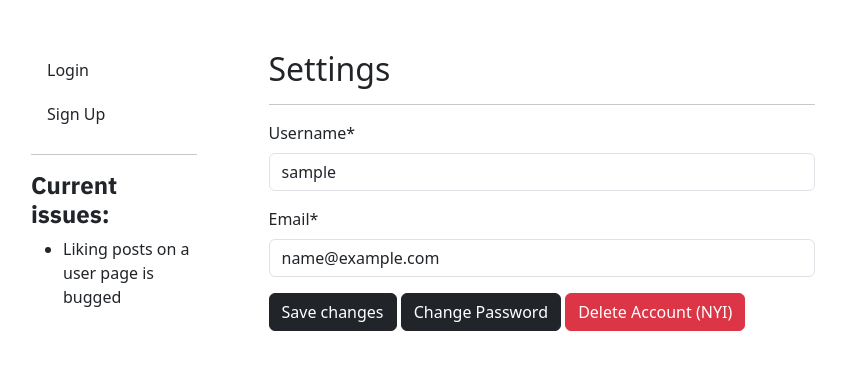
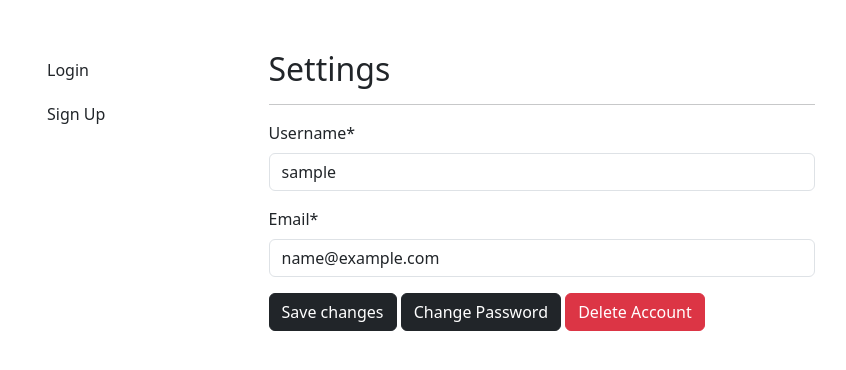
Before and after one commit to paulio11/P4-Squigl-Twitter-Clone, a Django app: page /accounts/settings/1 in a window 1280 px wide. Shown: the part 106-476 px from the top of the page, without its empty margins (51-897 px from the left). Run offline with Django 3.2, Linux system fonts and the light colour scheme; tables that the repository leaves empty hold one stand-in row (values such as "Sample post"); some libraries are stand-ins or nearby versions.

Commit message:
Add option for user to delete their account

```diff
--- a/accounts/urls.py
+++ b/accounts/urls.py
@@ -7,4 +7,5 @@ urlpatterns = [
     path('edit-profile/<int:pk>', views.EditProfile.as_view(), name='edit_profile'),
     path('settings/<int:pk>', views.UserSettings.as_view(), name='settings'),
     path('password/', views.change_password, name='password'),
+    path('delete-account/', views.delete_account, name='delete_account'),
 ]
--- a/accounts/views.py
+++ b/accounts/views.py
@@ -1,5 +1,5 @@
 # Django imports
-from django.shortcuts import render, redirect
+from django.shortcuts import render, redirect, get_object_or_404
 from django.urls import reverse_lazy
 from django.views.generic.edit import CreateView, UpdateView
 from django.contrib.auth.forms import PasswordChangeForm
@@ -50,3 +50,11 @@ def change_password(request):
     else:
         form = PasswordChangeForm(user=request.user)
     return render(request, 'password.html', {'form': form})
+
+
+# Delete account
+def delete_account(request):
+    account = get_object_or_404(CustomUser, id=request.user.id)
+    if request.method == 'POST':
+        account.delete()
+        return redirect('home')
--- a/templates/base.html
+++ b/templates/base.html
@@ -82,13 +82,6 @@
                     <a class="nav-link" href="{% url 'admin:index' %}">Admin</a>
                     {% endif %}
                 </nav>
-                <hr>
-                <div>
-                    <h4>Current issues:</h4>
-                    <ul>
-                        <li>Liking posts on a user page is bugged</li>
-                    </ul>
-                </div>
             </div>
             <!-- Right nav sidebar ends -->
             <!-- Main block -->
--- a/templates/user-settings.html
+++ b/templates/user-settings.html
@@ -19,7 +19,10 @@ Settings
             </div>
             <div class="modal-footer">
                 <button type="button" class="btn btn-secondary" data-bs-dismiss="modal">No</button>
-                <a href="#"><button type="button" class="btn btn-danger">Yes</button></a>
+                <form method="POST" action="{% url 'delete_account' %}">
+                    {% csrf_token %}
+                    <button type="submit" class="btn btn-danger">Yes</button></>
+                </form>
             </div>
         </div>
     </div>
@@ -38,7 +41,7 @@ Settings
         </button>
     </a>
     <button type="button" class="btn btn-danger" data-bs-toggle="modal" data-bs-target="#deleteModal">
-        Delete Account (NYI)
+        Delete Account
     </button>
 </form>
 {% else %}
```
